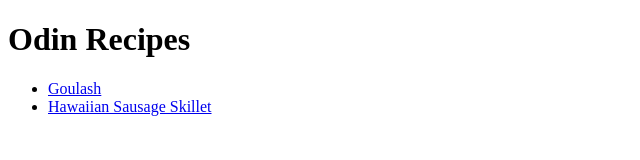
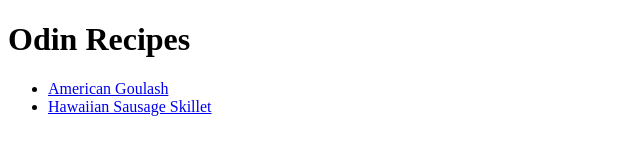
Before and after one commit to sakbob/odin-recipes, a plain HTML site: page index.html in a window 1280 px wide. Shown: the full height of the page, 0-640 px from the left. Drawn offline with Linux system fonts and the light colour scheme.

Commit message:
Update Goulash->American Goulash

```diff
--- a/index.html
+++ b/index.html
@@ -8,7 +8,7 @@
     <body>
         <h1>Odin Recipes</h1>
         <ul>
-            <li><a href = "./recipes/american-goulash.html">Goulash</a></li>
+            <li><a href = "./recipes/american-goulash.html">American Goulash</a></li>
             <li><a href = "./recipes/hawaiian-sausage-skillet.html">Hawaiian Sausage Skillet</a></li>
         </ul>
     </body>
```
